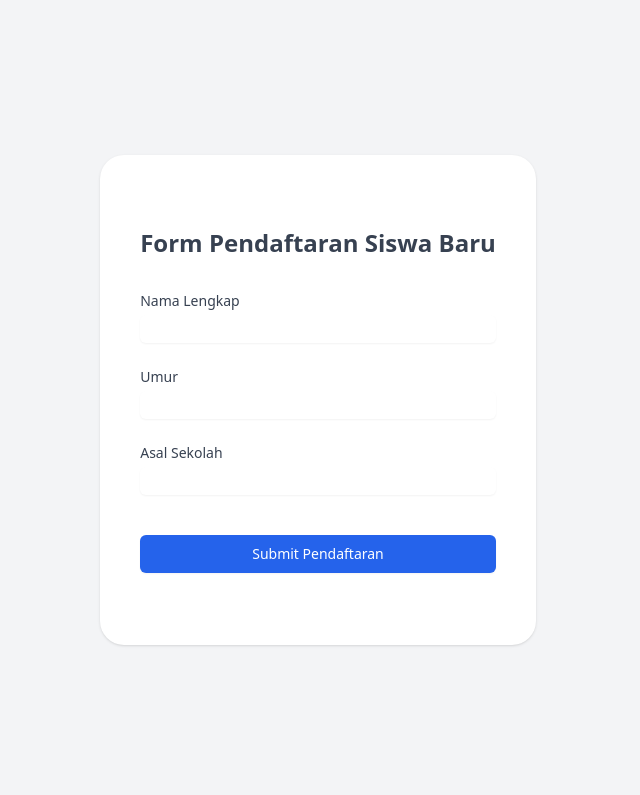
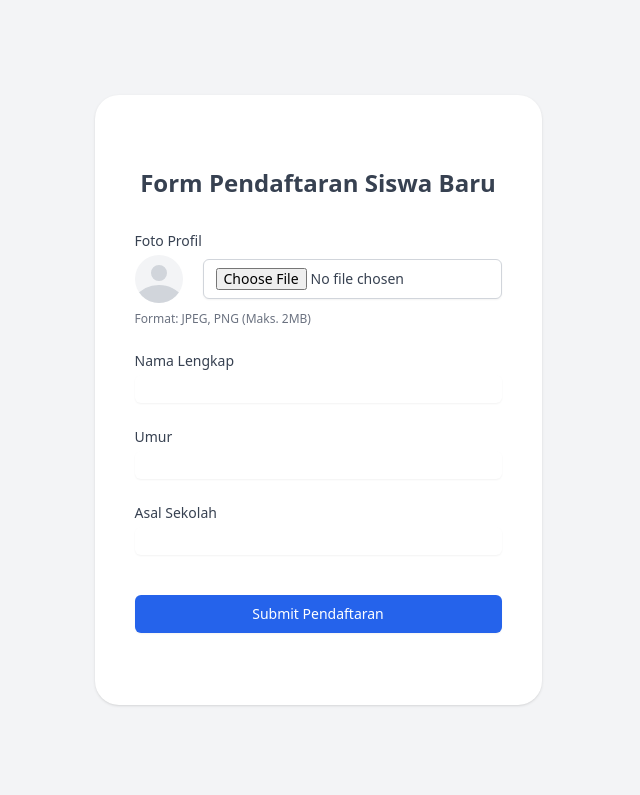
Before and after one commit to Connanz/ppdb-sekolah-sederhana, a Flask app: page /form/pendaftaran in a window 1280 px wide. Shown: the part 64-859 px from the top of the page, without its empty margins (322-962 px from the left). Run offline with Flask 3, Linux system fonts and the light colour scheme; a user stored in the database is signed in; some libraries are stand-ins or nearby versions.

Commit message:
Add profile picture upload feature to student registration form

```diff
--- a/app/templates/parts/form.html
+++ b/app/templates/parts/form.html
@@ -19,7 +19,21 @@
                             {% endif %}
                         {% endwith %}
 
-                        <form method="POST" class="space-y-6">
+                        <form method="POST" enctype="multipart/form-data" class="space-y-6">
+                            <div>
+                                <label class="block text-sm font-medium text-gray-700">Foto Profil</label>
+                                <div class="mt-1 flex items-center">
+                                    <span class="inline-block h-12 w-12 rounded-full overflow-hidden bg-gray-100">
+                                        <svg class="h-full w-full text-gray-300" fill="currentColor" viewBox="0 0 24 24">
+                                            <path d="M24 20.993V24H0v-2.996A14.977 14.977 0 0112.004 15c4.904 0 9.26 2.354 11.996 5.993zM16.002 8.999a4 4 0 11-8 0 4 4 0 018 0z" />
+                                        </svg>
+                                    </span>
+                                    <input type="file" name="student_image" accept="image/*" required
+                                        class="ml-5 bg-white py-2 px-3 border border-gray-300 rounded-md shadow-sm text-sm leading-4 font-medium text-gray-700 hover:bg-gray-50 focus:outline-none focus:ring-2 focus:ring-offset-2 focus:ring-blue-500">
+                                </div>
+                                <p class="mt-2 text-xs text-gray-500">Format: JPEG, PNG (Maks. 2MB)</p>
+                            </div>
+
                             <div>
                                 <label class="block text-sm font-medium text-gray-700">Nama Lengkap</label>
                                 <input type="text" name="student_name" required
```
